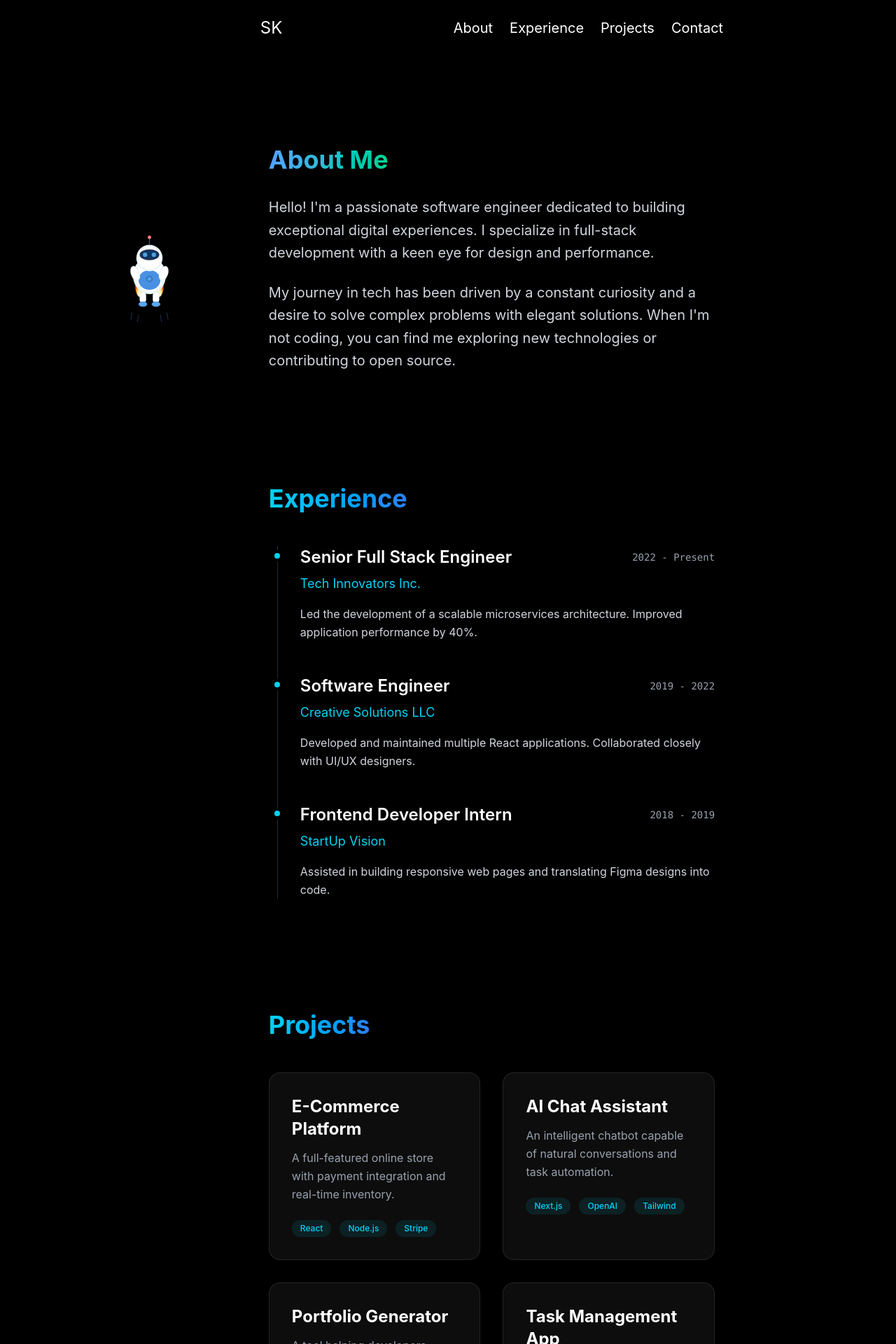
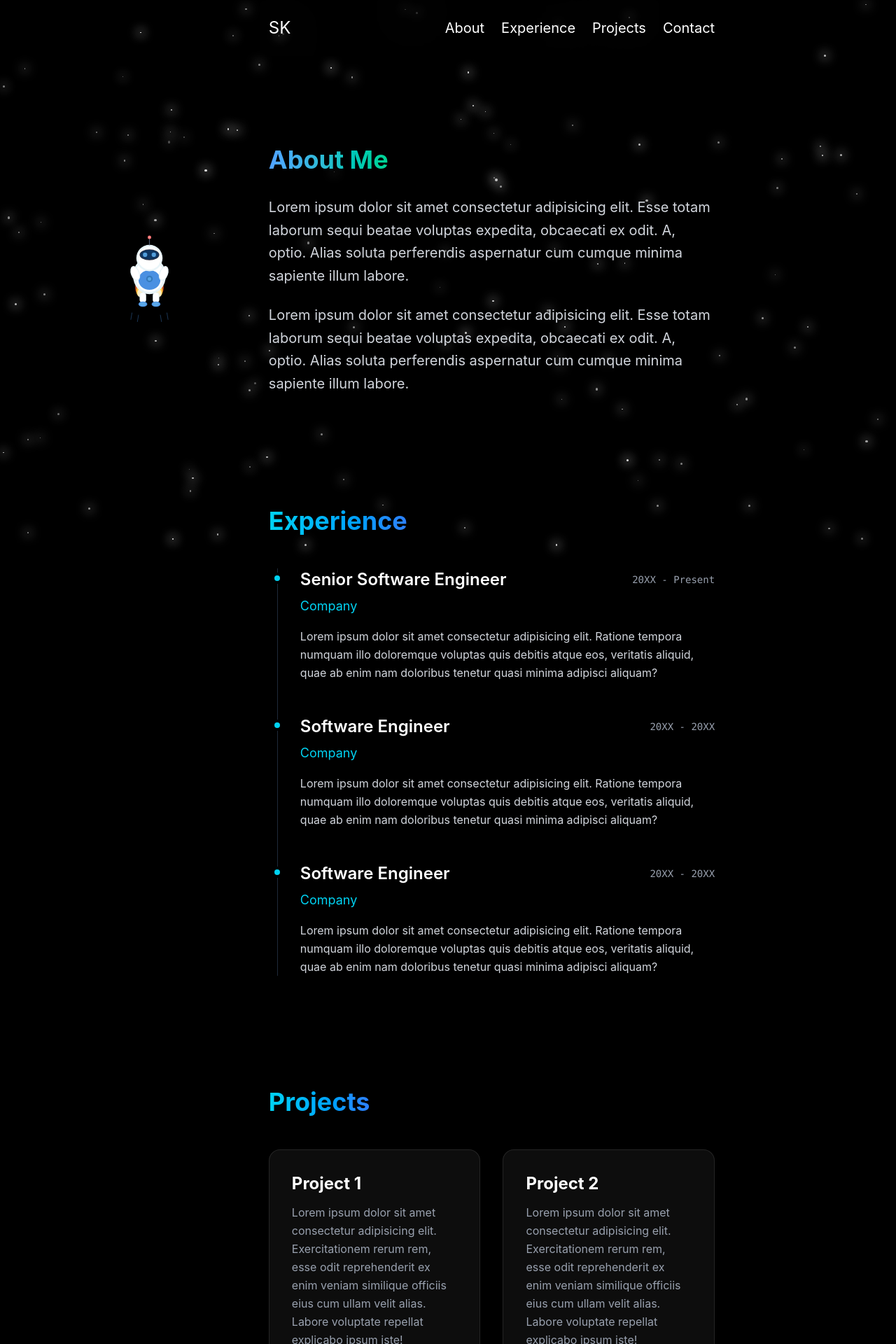
Before and after one commit to siddardhakavuri/Portfolio, a React (Vite) app: page / in a window 1280 px wide. Shown: the top 1920 px of the page at 70% size. Built offline with nearby package versions, Linux system fonts and the light colour scheme.

Commit message:
Added stars background

```diff
--- a/src/App.tsx
+++ b/src/App.tsx
@@ -5,10 +5,12 @@ import Experience from "./components/Experience";
 import Projects from "./components/Projects";
 import Contact from "./components/Contact";
 import Footer from "./components/Footer";
+import Stars from "./components/Stars";
 
 function App() {
   return (
     <div className="min-h-screen flex lg:flex-row justify-center max-w-400 mx-auto">
+      <Stars />
       <div className="hidden lg:flex items-center justify-center sticky top-0 h-screen">
         <Astro />
       </div>
--- a/src/components/About.tsx
+++ b/src/components/About.tsx
@@ -10,19 +10,20 @@ const About = () => {
         viewport={{ once: true }}
         className=""
       >
-        <h2 className="text-4xl font-bold mb-8 bg-gradient-to-r from-blue-400 to-emerald-400 bg-clip-text text-transparent inline-block">
+        <h2 className="text-4xl font-bold mb-8 bg-linear-to-r from-blue-400 to-emerald-400 bg-clip-text text-transparent inline-block">
           About Me
         </h2>
         <p className="text-xl text-gray-300 leading-relaxed mb-6">
-          Hello! I'm a passionate software engineer dedicated to building
-          exceptional digital experiences. I specialize in full-stack
-          development with a keen eye for design and performance.
+          Lorem ipsum dolor sit amet consectetur adipisicing elit. Esse totam
+          laborum sequi beatae voluptas expedita, obcaecati ex odit. A, optio.
+          Alias soluta perferendis aspernatur cum cumque minima sapiente illum
+          labore.
         </p>
         <p className="text-xl text-gray-300 leading-relaxed">
-          My journey in tech has been driven by a constant curiosity and a
-          desire to solve complex problems with elegant solutions. When I'm not
-          coding, you can find me exploring new technologies or contributing to
-          open source.
+          Lorem ipsum dolor sit amet consectetur adipisicing elit. Esse totam
+          laborum sequi beatae voluptas expedita, obcaecati ex odit. A, optio.
+          Alias soluta perferendis aspernatur cum cumque minima sapiente illum
+          labore.
         </p>
       </motion.div>
     </section>
--- a/src/components/Contact.tsx
+++ b/src/components/Contact.tsx
@@ -10,12 +10,14 @@ const Contact = () => {
         viewport={{ once: true }}
         className="text-center max-w-2xl mx-auto"
       >
-        <h2 className="text-4xl font-bold mb-6 bg-gradient-to-r from-cyan-400 to-blue-500 bg-clip-text text-transparent inline-block">
+        <h2 className="text-4xl font-bold mb-6 bg-linear-to-r from-cyan-400 to-blue-500 bg-clip-text text-transparent inline-block">
           Get In Touch
         </h2>
         <p className="text-xl text-gray-300 mb-10 leading-relaxed">
-          I'm currently looking for new opportunities. Whether you have a
-          question or just want to say hi, I'll try my best to get back to you!
+          Lorem ipsum dolor sit amet consectetur adipisicing elit. Esse totam
+          laborum sequi beatae voluptas expedita, obcaecati ex odit. A, optio.
+          Alias soluta perferendis aspernatur cum cumque minima sapiente illum
+          labore.
         </p>
 
         <motion.a
--- a/src/components/Experience.tsx
+++ b/src/components/Experience.tsx
@@ -2,25 +2,25 @@ import { motion } from "motion/react";
 
 const experiences = [
   {
-    role: "Senior Full Stack Engineer",
-    company: "Tech Innovators Inc.",
-    period: "2022 - Present",
+    role: "Senior Software Engineer",
+    company: "Company",
+    period: "20XX - Present",
     description:
-      "Led the development of a scalable microservices architecture. Improved application performance by 40%.",
+      "Lorem ipsum dolor sit amet consectetur adipisicing elit. Ratione tempora numquam illo doloremque voluptas quis debitis atque eos, veritatis aliquid, quae ab enim nam doloribus tenetur quasi minima adipisci aliquam?",
   },
   {
     role: "Software Engineer",
-    company: "Creative Solutions LLC",
-    period: "2019 - 2022",
+    company: "Company",
+    period: "20XX - 20XX",
     description:
-      "Developed and maintained multiple React applications. Collaborated closely with UI/UX designers.",
+      "Lorem ipsum dolor sit amet consectetur adipisicing elit. Ratione tempora numquam illo doloremque voluptas quis debitis atque eos, veritatis aliquid, quae ab enim nam doloribus tenetur quasi minima adipisci aliquam?",
   },
   {
-    role: "Frontend Developer Intern",
-    company: "StartUp Vision",
-    period: "2018 - 2019",
+    role: "Software Engineer",
+    company: "Company",
+    period: "20XX - 20XX",
     description:
-      "Assisted in building responsive web pages and translating Figma designs into code.",
+      "Lorem ipsum dolor sit amet consectetur adipisicing elit. Ratione tempora numquam illo doloremque voluptas quis debitis atque eos, veritatis aliquid, quae ab enim nam doloribus tenetur quasi minima adipisci aliquam?",
   },
 ];
 
@@ -33,7 +33,7 @@ const Experience = () => {
         transition={{ duration: 0.8 }}
         viewport={{ once: true }}
       >
-        <h2 className="text-4xl font-bold mb-12 bg-gradient-to-r from-cyan-400 to-blue-500 bg-clip-text text-transparent inline-block">
+        <h2 className="text-4xl font-bold mb-12 bg-linear-to-r from-cyan-400 to-blue-500 bg-clip-text text-transparent inline-block">
           Experience
         </h2>
 
@@ -47,7 +47,7 @@ const Experience = () => {
               viewport={{ once: true }}
               className="relative pl-8 md:pl-0"
             >
-              <div className="absolute w-4 h-4 bg-cyan-400 rounded-full -left-[9px] top-1.5 border-4 border-black " />
+              <div className="absolute w-4 h-4 bg-cyan-400 rounded-full -left-2.25 top-1.5 border-4 border-black " />
               <div className="md:pl-8">
                 <div className="flex flex-col md:flex-row md:items-center justify-between mb-2">
                   <h3 className="text-2xl font-semibold text-white">
--- a/src/components/Footer.tsx
+++ b/src/components/Footer.tsx
@@ -7,7 +7,7 @@ const Footer = () => {
           href="#"
           className="text-gray-300 hover:text-white transition-colors"
         >
-          Siddhu
+          Siddardha
         </a>
       </p>
       <p className="mt-2 text-xs opacity-75">
--- a/src/components/Navbar.tsx
+++ b/src/components/Navbar.tsx
@@ -1,6 +1,6 @@
 const Navbar = () => {
   return (
-    <nav className="text-white hidden md:flex justify-between sticky backdrop-blur-2xl top-0 z-50 py-6">
+    <nav className="text-white hidden md:flex justify-between sticky backdrop-blur-2xl top-0 z-50 px-3 py-6">
       <a href="#" className="text-2xl ">
         SK
       </a>
--- a/src/components/Projects.tsx
+++ b/src/components/Projects.tsx
@@ -2,29 +2,30 @@ import { motion } from "motion/react";
 
 const projects = [
   {
-    title: "E-Commerce Platform",
+    title: "Project 1",
     description:
-      "A full-featured online store with payment integration and real-time inventory.",
+      "Lorem ipsum dolor sit amet consectetur adipisicing elit. Exercitationem rerum rem, esse odit reprehenderit ex enim veniam similique officiis eius cum ullam velit alias. Labore voluptate repellat explicabo ipsum iste!",
     tags: ["React", "Node.js", "Stripe"],
     link: "#",
   },
   {
-    title: "AI Chat Assistant",
+    title: "Project 2",
     description:
-      "An intelligent chatbot capable of natural conversations and task automation.",
+      "Lorem ipsum dolor sit amet consectetur adipisicing elit. Exercitationem rerum rem, esse odit reprehenderit ex enim veniam similique officiis eius cum ullam velit alias. Labore voluptate repellat explicabo ipsum iste!",
     tags: ["Next.js", "OpenAI", "Tailwind"],
     link: "#",
   },
   {
-    title: "Portfolio Generator",
+    title: "Project 3",
     description:
-      "A tool helping developers create stunning portfolios in minutes.",
+      "Lorem ipsum dolor sit amet consectetur adipisicing elit. Exercitationem rerum rem, esse odit reprehenderit ex enim veniam similique officiis eius cum ullam velit alias. Labore voluptate repellat explicabo ipsum iste!",
     tags: ["TypeScript", "Vite", "Framer Motion"],
     link: "#",
   },
   {
-    title: "Task Management App",
-    description: "A collaborative project management tool for remote teams.",
+    title: "Project 4",
+    description:
+      "Lorem ipsum dolor sit amet consectetur adipisicing elit. Exercitationem rerum rem, esse odit reprehenderit ex enim veniam similique officiis eius cum ullam velit alias. Labore voluptate repellat explicabo ipsum iste!",
     tags: ["React", "Firebase", "Redux"],
     link: "#",
   },
@@ -39,7 +40,7 @@ const Projects = () => {
         transition={{ duration: 0.8 }}
         viewport={{ once: true }}
       >
-        <h2 className="text-4xl font-bold mb-12 bg-gradient-to-r from-cyan-400 to-blue-500 bg-clip-text text-transparent inline-block">
+        <h2 className="text-4xl font-bold mb-12 bg-linear-to-r from-cyan-400 to-blue-500 bg-clip-text text-transparent inline-block">
           Projects
         </h2>
 
--- /dev/null
+++ b/src/components/Stars.tsx
@@ -0,0 +1,54 @@
+import { useEffect, useState } from "react";
+
+const Stars = () => {
+  const [stars, setStars] = useState<
+    {
+      id: number;
+      top: string;
+      left: string;
+      size: string;
+      opacity: number;
+      animationDelay: string;
+      animationDuration: string;
+    }[]
+  >([]);
+
+  useEffect(() => {
+    // Generate stars dynamically on mount
+    const generateStars = () => {
+      const newStars = Array.from({ length: 120 }).map((_, i) => ({
+        id: i,
+        top: `${Math.random() * 100}%`,
+        left: `${Math.random() * 100}%`,
+        size: `${Math.random() * 2.5 + 1}px`,
+        opacity: Math.random() * 0.7 + 0.3,
+        animationDelay: `${Math.random() * 3}s`,
+        animationDuration: `${Math.random() * 3 + 2}s`,
+      }));
+      setStars(newStars);
+    };
+    generateStars();
+  }, []);
+
+  return (
+    <div className="fixed inset-0 z-[-1] overflow-hidden pointer-events-none">
+      {stars.map((star) => (
+        <div
+          key={star.id}
+          className="absolute bg-white rounded-full animate-pulse shadow-[0_0_15px_3px_rgba(255,255,255,0.7)]"
+          style={{
+            top: star.top,
+            left: star.left,
+            width: star.size,
+            height: star.size,
+            opacity: star.opacity,
+            animationDelay: star.animationDelay,
+            animationDuration: star.animationDuration,
+          }}
+        />
+      ))}
+    </div>
+  );
+};
+
+export default Stars;
```
